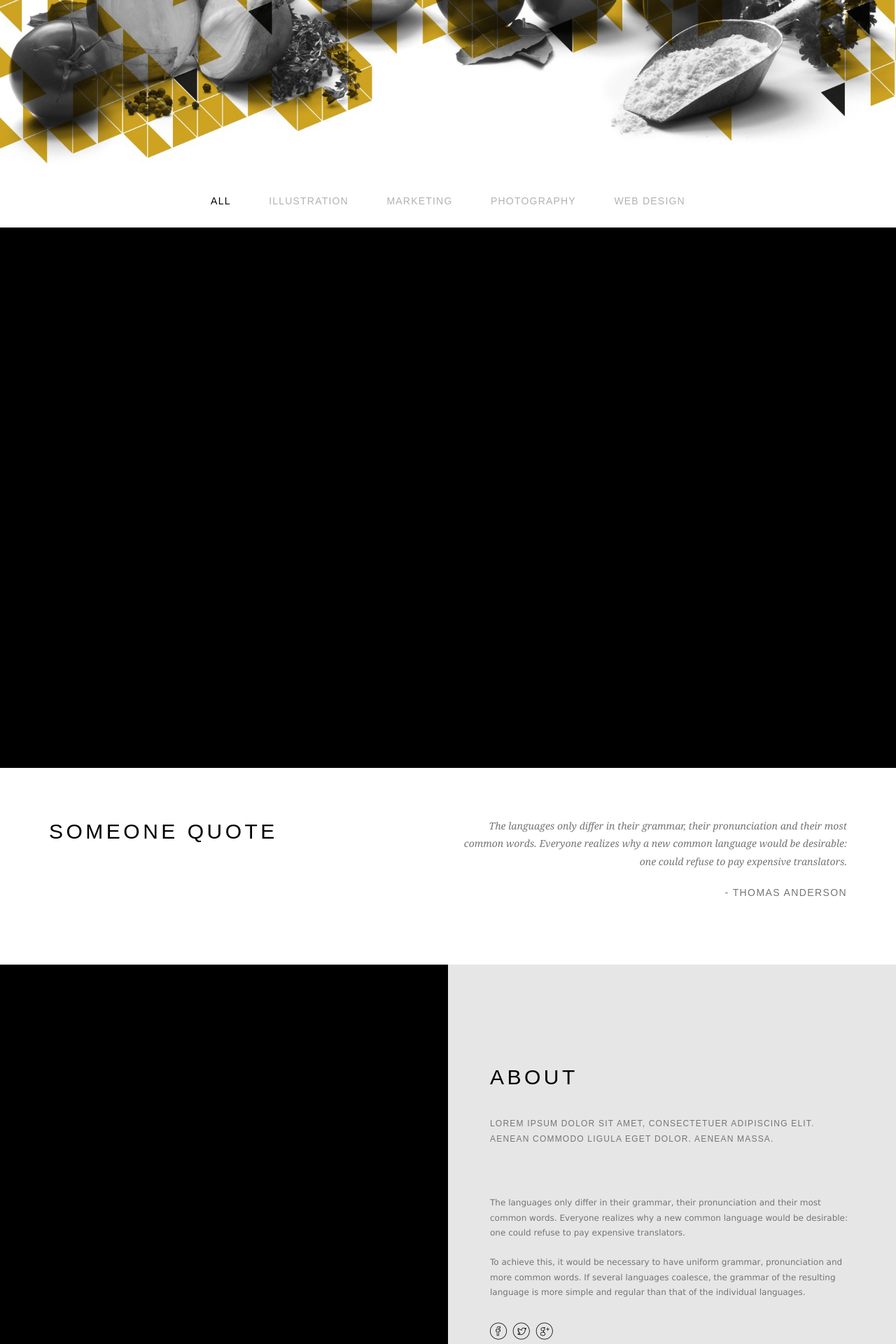
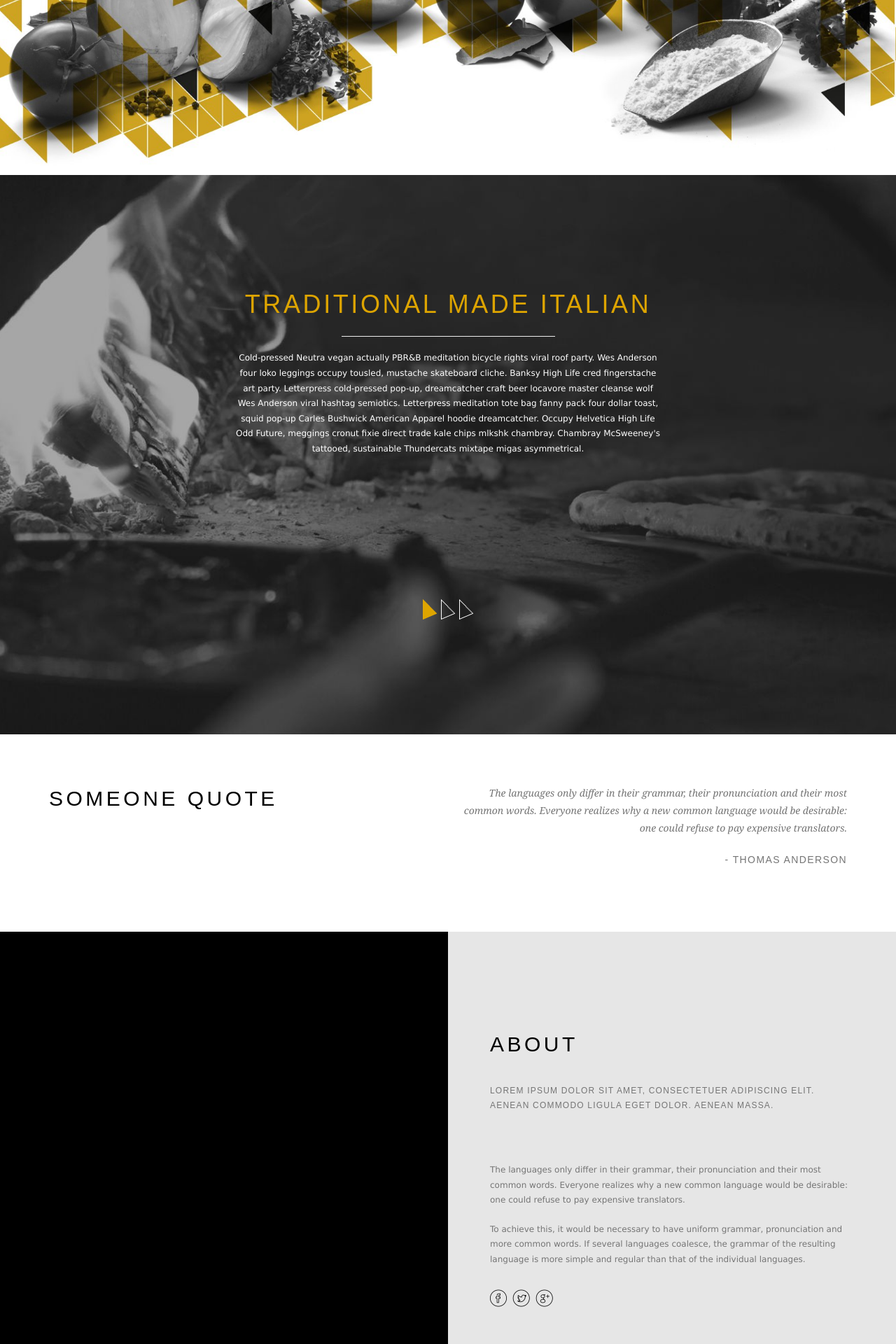
Before and after one commit to tea2sugars/domenico, a PHP site: page / in a window 1280 px wide. Shown: the part 550-2470 px from the top of the page at 70% size. Run offline with PHP 8.4, Linux system fonts and the light colour scheme; some libraries are stand-ins or nearby versions.

Commit message:
about us slideshow

```diff
--- a/Site/assets/css/custom.css
+++ b/Site/assets/css/custom.css
@@ -2,3 +2,26 @@
 Project: Semantic
 Place here your custom CSS styles
 ------------------------------------------------------------------ */
+.flex-control-nav {
+	bottom:0;
+}
+
+.flex-control-nav > li > a {
+    background: url(../images/pager_outline.png) no-repeat;
+    display: block;
+    height: 29px;
+    width: 20px;
+    border:none;
+    -webkit-border-radius: 0px;
+    -moz-border-radius: 0px;
+    -o-border-radius: 0px;
+    border-radius: 0px;
+    -webkit-box-shadow: none;
+    -moz-box-shadow: none;
+    -o-box-shadow: none;
+    /* box-shadow: none; */
+}
+
+.flex-control-nav > li > a:hover, .flex-control-nav > li > a.flex-active {
+	background: url(../images/pager_filled.png) no-repeat;
+}
--- a/Site/assets/css/style.css
+++ b/Site/assets/css/style.css
@@ -390,7 +390,11 @@ Overlays
 }
 
 .bg-dark {
-	background: #111;
+}
+
+.bg-dark h1,
+.bg-dark h2 {
+	text-transform: uppercase;
 }
 
 .bg-dark-30:before {
@@ -520,6 +524,10 @@ blockquote {
 	font-family: Georgia, sans-serif;
 }
 
+.font-yellow {
+	color:#dda400;
+}
+
 .font-uppercase {
 	text-transform: uppercase;
 	font-style: normal;
@@ -532,6 +540,11 @@ blockquote {
 .rotate {
 	text-shadow: none !important;
 }
+
+hr {
+    border-top: 1px solid #eee;
+    width: 50%;
+    }
 
 /* ------------------------------------------------------------------
 Navbar
@@ -1151,6 +1164,7 @@ Post
 
 .post-images-slider {
 	position: relative;
+	height:500px;
 }
 
 .post-quote {
--- a/Site/index.php
+++ b/Site/index.php
@@ -231,152 +231,47 @@
 	</section >
 	<!-- /HOME -->
 
-	<!-- WRAPPER -->
-	<div class="wrapper">
+	<section id="about" class="module" data-background="assets/images/About_Image.jpg">
 
-		<!-- PORTFOLIO -->
-		<section class="module-small p-t-20 p-b-0 p-t-sm-0">
+			<div class="container-fluid">
 
-			<div class="container">
+				<div class="row">
 
-				<!-- PORTFOLIO FILTER -->
-				<div class="row">
-					<div class="col-sm-12">
+						<div class="post-images-slider">
+							<ul class="slides">
+								<li class="bg-dark">
+									<article class="col-sm-6 col-sm-push-3">
+										<h1 class="align-center font-alt font-yellow">Traditional made Italian</h1>
+										<hr class="align-center"/>
+										<p class="align-center">Cold-pressed Neutra vegan actually PBR&B meditation bicycle rights viral roof party. Wes Anderson four loko leggings occupy tousled, mustache skateboard cliche. Banksy High Life cred fingerstache art party. Letterpress cold-pressed pop-up, dreamcatcher craft beer locavore master cleanse wolf Wes Anderson viral hashtag semiotics. Letterpress meditation tote bag fanny pack four dollar toast, squid pop-up Carles Bushwick American Apparel hoodie dreamcatcher. Occupy Helvetica High Life Odd Future, meggings cronut fixie direct trade kale chips mlkshk chambray. Chambray McSweeney's tattooed, sustainable Thundercats mixtape migas asymmetrical.</p>
+									</article>
+								</li>
 
-						<ul id="filters" class="filter font-inc">
-							<li><a href="#" data-filter="*" class="current wow fadeInUp">All</a></li>
-							<li><a href="#" data-filter=".illustration" class="wow fadeInUp" data-wow-delay="0.2s">Illustration</a></li>
-							<li><a href="#" data-filter=".marketing" class="wow fadeInUp" data-wow-delay="0.4s">Marketing</a></li>
-							<li><a href="#" data-filter=".photography" class="wow fadeInUp" data-wow-delay="0.6s">Photography</a></li>
-							<li><a href="#" data-filter=".webdesign" class="wow fadeInUp" data-wow-delay="0.8s">Web Design</a></li>
-						</ul>
+								<li class="bg-dark">
+									<article class="col-sm-6 col-sm-push-3">
+										<h1 class="align-center font-alt font-yellow">Traditional made Italian</h1>
+										<hr class="align-center"/>
+										<p class="align-center">Cold-pressed Neutra vegan actually PBR&B meditation bicycle rights viral roof party. Wes Anderson four loko leggings occupy tousled, mustache skateboard cliche. Banksy High Life cred fingerstache art party. Letterpress cold-pressed pop-up, dreamcatcher craft beer locavore master cleanse wolf Wes Anderson viral hashtag semiotics. Letterpress meditation tote bag fanny pack four dollar toast, squid pop-up Carles Bushwick American Apparel hoodie dreamcatcher. Occupy Helvetica High Life Odd Future, meggings cronut fixie direct trade kale chips mlkshk chambray. Chambray McSweeney's tattooed, sustainable Thundercats mixtape migas asymmetrical.</p>
+									</article>
+								</li>
 
-					</div>
-				</div>
-				<!-- /PORTFOLIO FILTER -->
+								<li class="bg-dark">
+									<article class="col-sm-6 col-sm-push-3">
+										<h1 class="align-center font-alt font-yellow">Traditional made Italian</h1>
+										<hr class="align-center"/>
+										<p class="align-center">Cold-pressed Neutra vegan actually PBR&B meditation bicycle rights viral roof party. Wes Anderson four loko leggings occupy tousled, mustache skateboard cliche. Banksy High Life cred fingerstache art party. Letterpress cold-pressed pop-up, dreamcatcher craft beer locavore master cleanse wolf Wes Anderson viral hashtag semiotics. Letterpress meditation tote bag fanny pack four dollar toast, squid pop-up Carles Bushwick American Apparel hoodie dreamcatcher. Occupy Helvetica High Life Odd Future, meggings cronut fixie direct trade kale chips mlkshk chambray. Chambray McSweeney's tattooed, sustainable Thundercats mixtape migas asymmetrical.</p>
+									</article>
+								</li>
+
+							</ul>
+						</div>
+
+
+				</div><!-- .row -->
 
 			</div>
 
-			<!-- PORTFOLIO LIST -->
-			<ul id="works-grid" class="works-grid works-grid-masonry works-grid-3 works-hover-w">
-
-				<!-- PORTFOLIO ITEM -->
-				<li class="work-item illustration webdesign">
-					<a href="portfolio-single-1.html">
-						<div class="work-image">
-							<img src="assets/images/work-masonry-1.jpg" alt="">
-						</div>
-						<div class="work-caption">
-							<h3 class="work-title font-alt">Corporate Identity</h3>
-							<div class="work-descr font-inc">
-								Illustration
-							</div>
-						</div>
-					</a>
-				</li>
-				<!-- /PORTFOLIO ITEM -->
-
-				<!-- PORTFOLIO ITEM -->
-				<li class="work-item marketing photography">
-					<a href="portfolio-single-1.html">
-						<div class="work-image">
-							<img src="assets/images/work-2.jpg" alt="">
-						</div>
-						<div class="work-caption">
-							<h3 class="work-title font-alt">Bag MockUp</h3>
-							<div class="work-descr font-inc">
-								Marketing
-							</div>
-						</div>
-					</a>
-				</li>
-				<!-- /PORTFOLIO ITEM -->
-
-				<!-- PORTFOLIO ITEM -->
-				<li class="work-item illustration photography">
-					<a href="portfolio-single-1.html">
-						<div class="work-image">
-							<img src="assets/images/work-3.jpg" alt="">
-						</div>
-						<div class="work-caption">
-							<h3 class="work-title font-alt">Disk Cover</h3>
-							<div class="work-descr font-inc">
-								Illustration
-							</div>
-						</div>
-					</a>
-				</li>
-				<!-- /PORTFOLIO ITEM -->
-
-				<!-- PORTFOLIO ITEM -->
-				<li class="work-item marketing photography">
-					<a href="portfolio-single-1.html">
-						<div class="work-image">
-							<img src="assets/images/work-4.jpg" alt="">
-						</div>
-						<div class="work-caption">
-							<h3 class="work-title font-alt">Business Card</h3>
-							<div class="work-descr font-inc">
-								Photography
-							</div>
-						</div>
-					</a>
-				</li>
-				<!-- /PORTFOLIO ITEM -->
-
-				<!-- PORTFOLIO ITEM -->
-				<li class="work-item illustration webdesign">
-					<a href="portfolio-single-1.html">
-						<div class="work-image">
-							<img src="assets/images/work-masonry-2.jpg" alt="">
-						</div>
-						<div class="work-caption">
-							<h3 class="work-title font-alt">Business Cards</h3>
-							<div class="work-descr font-inc">
-								Webdesign
-							</div>
-						</div>
-					</a>
-				</li>
-				<!-- /PORTFOLIO ITEM -->
-
-				<!-- PORTFOLIO ITEM -->
-				<li class="work-item marketing webdesign">
-					<a href="portfolio-single-1.html">
-						<div class="work-image">
-							<img src="assets/images/work-6.jpg" alt="">
-						</div>
-						<div class="work-caption">
-							<h3 class="work-title font-alt">Business Cards in paper clip</h3>
-							<div class="work-descr font-inc">
-								Marketing
-							</div>
-						</div>
-					</a>
-				</li>
-				<!-- /PORTFOLIO ITEM -->
-
-				<!-- PORTFOLIO ITEM -->
-				<li class="work-item marketing webdesign">
-					<a href="portfolio-single-1.html">
-						<div class="work-image">
-							<img src="assets/images/work-7.jpg" alt="">
-						</div>
-						<div class="work-caption">
-							<h3 class="work-title font-alt">Business Cards in paper clip</h3>
-							<div class="work-descr font-inc">
-								Marketing
-							</div>
-						</div>
-					</a>
-				</li>
-				<!-- /PORTFOLIO ITEM -->
-
-			</ul>
-			<!-- /PORTFOLIO LIST -->
-
-		</section>
-		<!-- /PORTFOLIO -->
+	</section>
 
 		<!-- TESTIMONIAL -->
 		<section class="module-small">
```
Also changed, not shown: Site/assets/images/next-light.png, Site/assets/images/prev-light.png.
